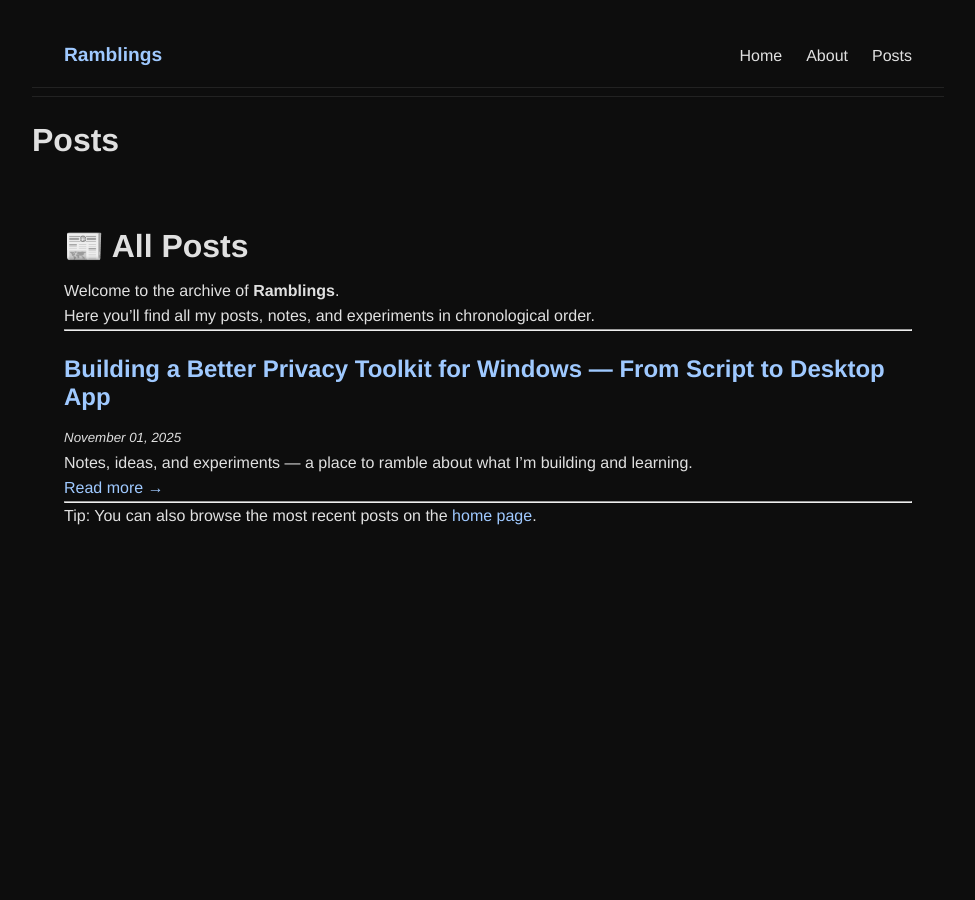
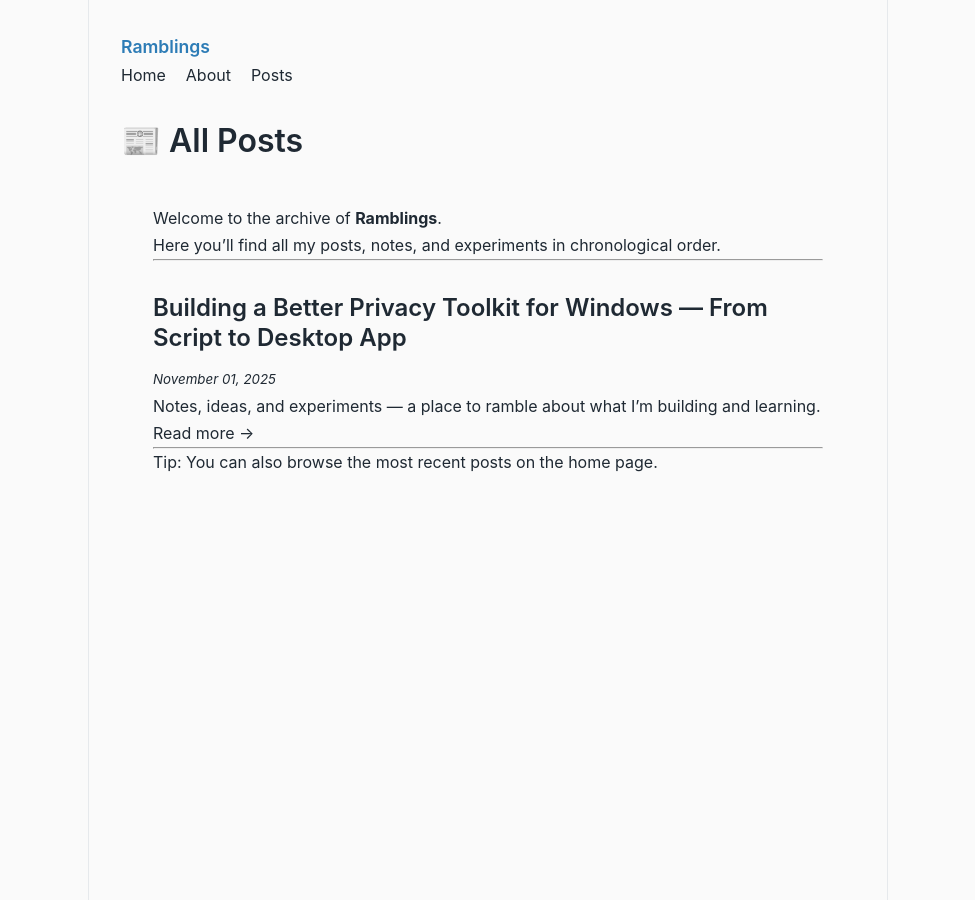
Before and after one commit to willj4945/ramblings, a Jekyll site: the page built from posts.md, in a window 1280 px wide. Shown: the whole page, without its empty margins (152-1127 px from the left). Built offline with Jekyll 4.4.1, drawn with Linux system fonts in a browser that asks for light colours.

Commit message:
theme updates
Updated the theme to be dark for easier reading.

```diff
--- a/_config.yml
+++ b/_config.yml
@@ -8,9 +8,9 @@
   name: "Will Johnson"
   github: "willj4945"
 
-# Use a dark, modern theme
-remote_theme: vaibhavvikas/jekyll-theme-minimalistic
-color-scheme: auto  # auto/light/dark toggle based on system preference
+# Theme configuration
+remote_theme: null # Using our custom minimalistic theme
+color-scheme: dark  # Using dark theme for better readability
 
 # Markdown & code highlighting
 markdown: kramdown
--- a/_sass/_minimalistic.scss
+++ b/_sass/_minimalistic.scss
@@ -18,33 +18,88 @@
   scroll-behavior: smooth;
 }
 
+/* Theme variables (dark-first, easily overridden) */
+:root {
+  /* Core surfaces */
+  --bg-primary: #0f1316;    /* page background */
+  --bg-surface: #15181b;    /* cards, surfaces */
+  --bg-secondary: #111316;  /* subtle contrast */
+
+  /* Typography */
+  --text-primary: #e6eef8;  /* main text */
+  --text-secondary: #9aa6b2;/* muted text */
+
+  /* Borders & shadows */
+  --border-color: rgba(255,255,255,0.04);
+  --shadow-color: rgba(0,0,0,0.6);
+
+  /* Accents */
+  --accent: #5cc8ff;        /* primary links / buttons */
+  --accent-2: #7ee787;     /* success / highlights */
+
+  /* Code & blockquote */
+  --code-bg: #0b0d0f;
+  --blockquote-bg: #15181b;
+
+  /* UI */
+  --card-bg: var(--bg-surface);
+  --button-bg: var(--accent);
+  --button-text: #0f1316;
+  --nav-bg: rgba(15,19,22,0.72);
+}
+
+/* Provide a light-theme override when desired (keeps defaults dark)
+   Consumers can wrap with [data-theme="light"] or use prefers-color-scheme
+*/
+@media (prefers-color-scheme: light) {
+  :root {
+    --bg-primary: #fafafa;
+    --bg-surface: #ffffff;
+    --text-primary: #1f2933;
+    --text-secondary: #6b7280;
+    --border-color: #e6e9ec;
+    --accent: #2d7cb6;
+    --code-bg: #f3f3f3;
+    --blockquote-bg: #f8f9fa;
+    --nav-bg: rgba(255,255,255,0.9);
+    --button-text: #ffffff;
+  }
+}
+
 body {
-  font-family: "Helvetica Neue", Helvetica, Arial, sans-serif;
-  background-color: #ffffff;
-  color: #111111;
-  line-height: 1.6;
+  font-family: "Inter", -apple-system, BlinkMacSystemFont, "Segoe UI", Roboto, sans-serif;
+  background-color: var(--bg-primary);
+  color: var(--text-primary);
+  line-height: 1.7;
   margin: 0 auto;
-  max-width: 960px;
-  padding: 1.5rem;
+  max-width: 800px;
+  padding: 2rem;
+  border-left: 1px solid var(--border-color);
+  border-right: 1px solid var(--border-color);
+  min-height: 100vh;
+  transition: background-color 0.2s ease, color 0.2s ease;
 }
 
 /* Links */
 a {
-  color: #0077cc;
+  color: var(--link-color);
   text-decoration: none;
-  transition: color 0.2s ease-in-out;
+  border-bottom: 1px solid transparent;
+  transition: all 0.2s ease-in-out;
 
   &:hover {
-    color: #005fa3;
+    color: var(--link-hover);
+    border-bottom-color: currentColor;
   }
 }
 
 /* Headings */
 h1, h2, h3, h4, h5, h6 {
-  margin-top: 1.5rem;
+  margin-top: 2rem;
   margin-bottom: 0.75rem;
   font-weight: 600;
-  line-height: 1.2;
+  line-height: 1.25;
+  color: var(--text-primary);
 }
 
 /* Lists */
@@ -61,28 +116,32 @@
 
 /* Code blocks */
 pre, code {
-  font-family: "Fira Code", monospace;
-  background: #f5f5f5;
-  color: #333;
+  font-family: "JetBrains Mono", "Fira Code", monospace;
+  background: var(--code-bg);
+  color: var(--text-primary);
   border-radius: 4px;
+  font-size: 0.95em;
 }
 
 pre {
   padding: 1rem;
   overflow-x: auto;
+  border: 1px solid var(--border-color);
+  margin: 1.5rem 0;
 }
 
 /* Buttons */
 button, .btn {
-  background-color: #0077cc;
-  color: #fff;
+  background-color: var(--button-bg);
+  color: var(--button-text);
   border: none;
-  border-radius: 4px;
+  border-radius: 6px;
   padding: 0.6rem 1rem;
   cursor: pointer;
-  transition: background 0.2s ease-in-out;
+  transition: transform 0.12s ease, box-shadow 0.12s ease;
 
   &:hover {
-    background-color: #005fa3;
+    transform: translateY(-1px);
+    box-shadow: 0 6px 18px rgba(0,0,0,0.35);
   }
 }
--- a/assets/css/style.scss
+++ b/assets/css/style.scss
@@ -6,11 +6,10 @@
    Custom Dark & Widescreen Styles
 --------------------------- */
 
-/* Body background and text color */
+/* Custom styles that complement minimalistic base */
 body {
-  background-color: #0d0d0d;
-  color: #e0e0e0;
-  font-family: "Helvetica Neue", Helvetica, Arial, sans-serif;
+  background-color: var(--bg-primary);
+  color: var(--text-primary);
 }
 
 /* Make main content wider on large screens */
@@ -22,50 +21,45 @@
   padding: 2rem;
 }
 
-/* Post content readability improvements */
-.post-content {
-  line-height: 1.7;
-  font-size: 1.05em;
-}
-
-/* Links */
-a {
-  color: #9fc9ff;
+/* Navbar utilities (the main navbar styling is lower or in base) */
+.nav-logo {
+  font-weight: 600;
+  font-size: 1.1rem;
+  color: var(--accent);
   text-decoration: none;
 }
 
-a:hover {
-  color: #c0e4ff;
-  text-decoration: underline;
+.nav-links {
+  list-style: none;
+  display: flex;
+  gap: 1.25rem;
+  margin: 0;
+  padding: 0;
 }
 
-/* Header tweaks */
-header.site-header {
-  border-bottom: 1px solid #222;
-  padding-bottom: 0.5rem;
+.nav-links a {
+  color: var(--text-primary);
+  text-decoration: none;
+  transition: color 0.12s ease;
 }
 
-/* Footer tweaks */
-footer.site-footer {
-  border-top: 1px solid #222;
-  padding-top: 1rem;
-  color: #aaa;
-  font-size: 0.9em;
+.nav-links a:hover {
+  color: var(--accent);
 }
 
 /* Buttons / call-to-action links */
 a.button {
   display: inline-block;
-  background-color: #1a1a1a;
-  color: #9fc9ff;
+  background-color: var(--button-bg);
+  color: var(--button-text);
   padding: 0.5rem 1rem;
-  border-radius: 5px;
-  transition: background-color 0.2s ease;
+  border-radius: 6px;
+  transition: transform 0.12s ease, filter 0.12s ease;
 }
 
 a.button:hover {
-  background-color: #333;
-  color: #c0e4ff;
+  transform: translateY(-1px);
+  filter: brightness(1.05);
 }
 
 /* Optional: adjust font for really wide screens */
@@ -80,42 +74,4 @@
   color-scheme: dark;
 }
 
-/* ---------------------------
-   Navbar Styles
---------------------------- */
-
-.navbar {
-  display: flex;
-  justify-content: space-between;
-  align-items: center;
-  max-width: 1600px;
-  margin: 0 auto;
-  padding: 1rem 2rem;
-  background-color: #0d0d0d;
-  border-bottom: 1px solid #222;
-}
-
-.nav-logo {
-  font-weight: bold;
-  font-size: 1.2rem;
-  color: #9fc9ff;
-  text-decoration: none;
-}
-
-.nav-links {
-  list-style: none;
-  display: flex;
-  gap: 1.5rem;
-  margin: 0;
-  padding: 0;
-}
-
-.nav-links a {
-  color: #e0e0e0;
-  text-decoration: none;
-  transition: color 0.2s ease;
-}
-
-.nav-links a:hover {
-  color: #9fc9ff;
-}
+/* (Legacy navbar block removed — using the variable-driven navbar earlier.) */
--- a/posts.md
+++ b/posts.md
@@ -1,10 +1,8 @@
 ---
 layout: page
-title: "Posts"
+title: "📰 All Posts"
 permalink: /posts/
 ---
-
-# 📰 All Posts
 
 Welcome to the archive of **Ramblings**.
 Here you’ll find all my posts, notes, and experiments in chronological order.
```
Also changed, not shown: about.md (+1 -3 lines).
